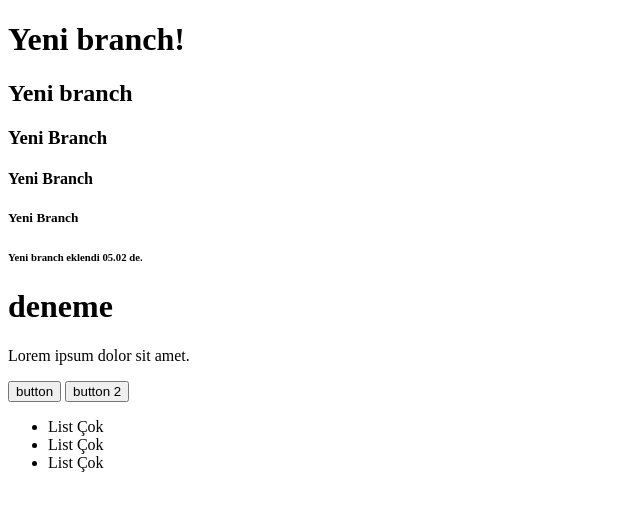
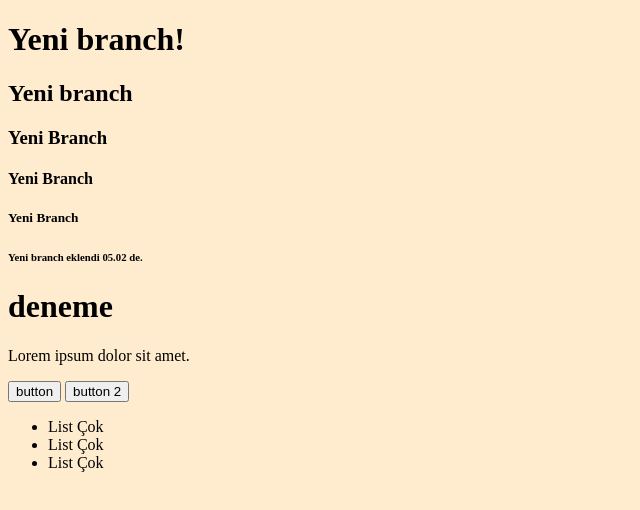
Before and after one commit to ozmberkan/gitpractice, a plain HTML site: page index.html in a window 1280 px wide. Shown: the whole page, without its empty margins (0-640 px from the left). Drawn offline with Linux system fonts and the light colour scheme.

Commit message:
style dosyası eklendi.

```diff
--- a/index.html
+++ b/index.html
@@ -3,8 +3,16 @@
 <head>
     <meta charset="UTF-8">
     <meta name="viewport" content="width=device-width, initial-scale=1.0">
+    <link rel="stylesheet" href="styles/style.css">
     <title>berkan branch!!</title>
 </head>
+
+<style>
+    body{
+        background-color: blanchedalmond;
+    }
+</style>
+
 <body>
     <h1>Yeni branch!</h1>
     <h2>Yeni branch</h2>
```
Also changed, not shown: styles/style.css (added).
